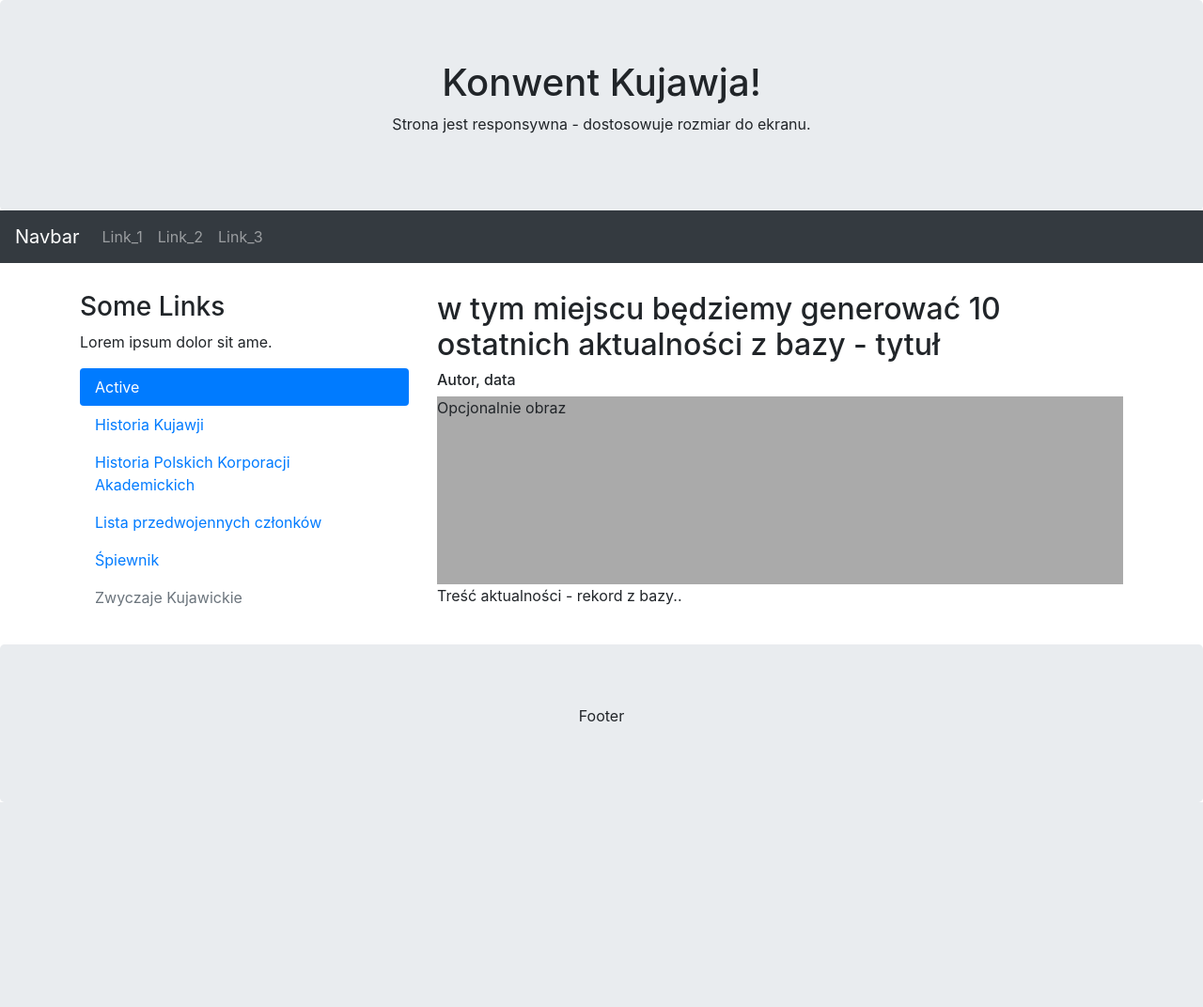
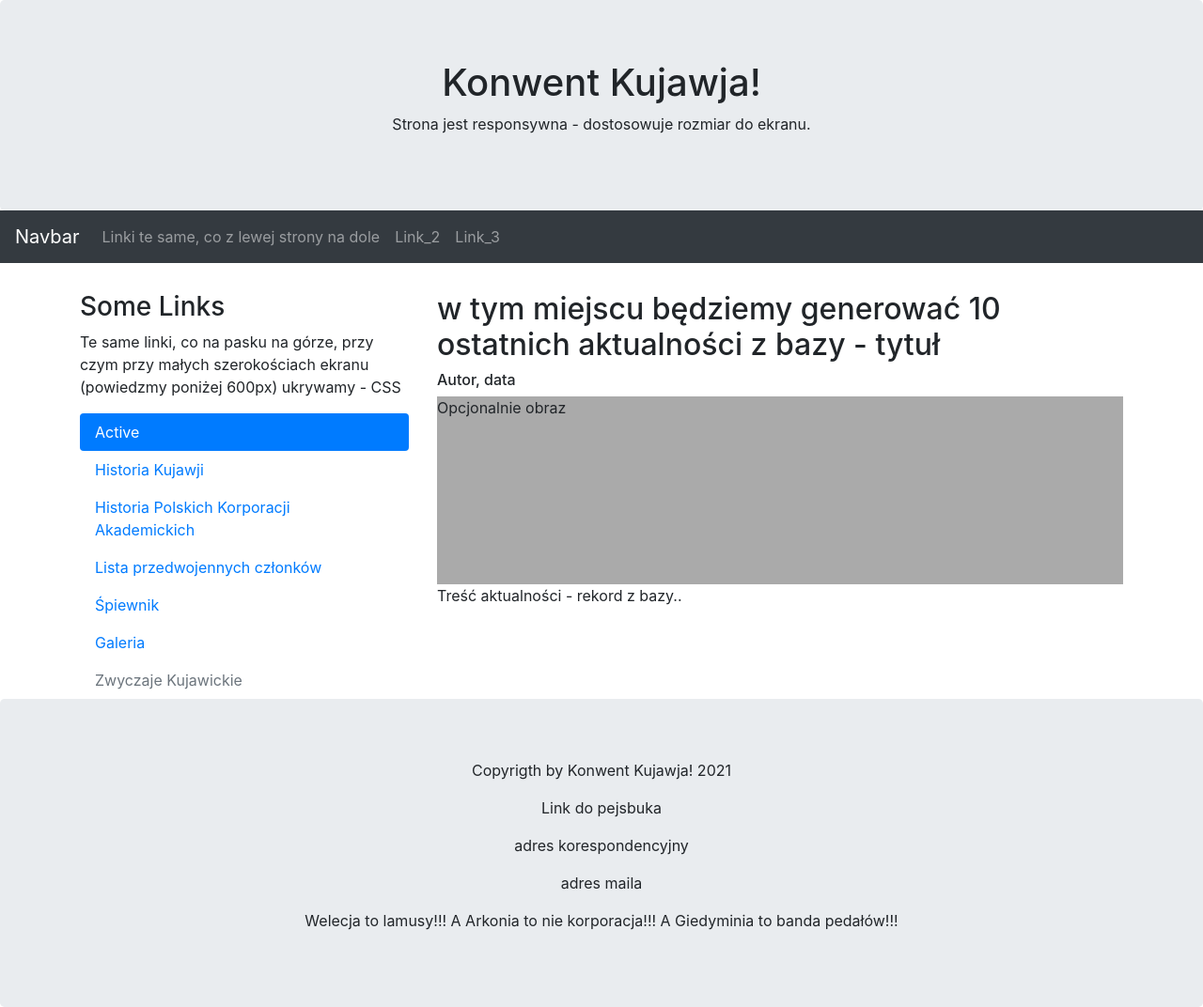
Before and after one commit to aelraf/konwentowa, a Django app: page / in a window 1280 px wide. Shown: the whole page at 94% size. Before the commit the page ends 854 px from the top, so only its background shows below. Run offline with Django 3.2, Linux system fonts and the light colour scheme; some libraries are stand-ins or nearby versions.

Commit message:
poprawki modeli oraz zmiana index.html

```diff
--- a/stronaK/models.py
+++ b/stronaK/models.py
@@ -4,7 +4,7 @@ from django.conf import settings
 from django.db import models
 
 
-class Knight(models.Model):
+class OldKnight(models.Model):
     name = models.TextField(null=True)
     last_name = models.TextField(null=False)
     date_birth = models.IntegerField(null=True)
@@ -18,6 +18,7 @@ class Song(models.Model):
     author = models.TextField(null=True)
     date = models.TextField(null=True)
     comments = models.TextField(null=True)
+    hidden = models.BooleanField(null=False, default=True)
 
 
 class News(models.Model):
@@ -26,3 +27,4 @@ class News(models.Model):
     date = models.DateField(null=False)
     author_id = models.ForeignKey(settings.AUTH_USER_MODEL, on_delete=models.DO_NOTHING)
     picture = models.ImageField(null=True)
+    hidden = models.BooleanField(null=False, default=True)
--- a/stronaK/templates/stronaK/index.html
+++ b/stronaK/templates/stronaK/index.html
@@ -30,7 +30,7 @@
   <div class="collapse navbar-collapse" id="collapsibleNavbar">
     <ul class="navbar-nav">
       <li class="nav-item">
-        <a class="nav-link" href="#">Link_1</a>
+        <a class="nav-link" href="#">Linki te same, co z lewej strony na dole</a>
       </li>
       <li class="nav-item">
         <a class="nav-link" href="#">Link_2</a>
@@ -46,7 +46,8 @@
   <div class="row">
     <div class="col-sm-4">
       <h3>Some Links</h3>
-      <p>Lorem ipsum dolor sit ame.</p>
+      <p>Te same linki, co na pasku na górze, przy czym przy małych szerokościach ekranu (powiedzmy poniżej 600px)
+      ukrywamy - CSS</p>
       <ul class="nav nav-pills flex-column">
         <li class="nav-item">
           <a class="nav-link active" href="#">Active</a>
@@ -62,6 +63,9 @@
         </li>
         <li class="nav-item">
           <a class="nav-link" href="#">Śpiewnik</a>
+        </li>
+        <li class="nav-item">
+          <a class="nav-link" href="#">Galeria</a>
         </li>
         <li class="nav-item">
           <a class="nav-link disabled" href="#">Zwyczaje Kujawickie</a>
@@ -80,7 +84,11 @@
 </div>
 
 <div class="jumbotron text-center" style="margin-bottom:0">
-  <p>Footer</p>
+  <p>Copyrigth by Konwent Kujawja! 2021</p>
+  <p>Link do pejsbuka</p>
+  <p>adres korespondencyjny</p>
+  <p>adres maila</p>
+  <p>Welecja to lamusy!!! A Arkonia to nie korporacja!!! A Giedyminia to banda pedałów!!!</p>
 </div>
 
 </body>
```
